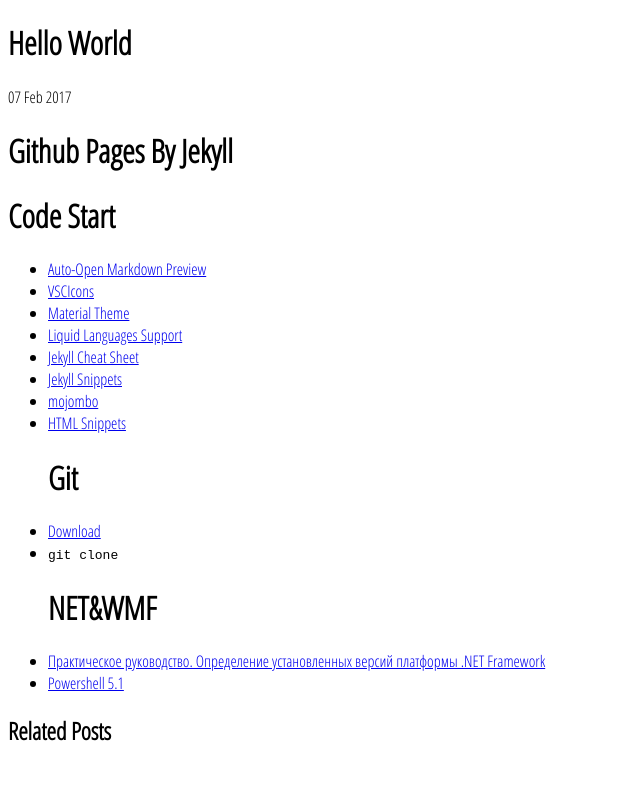
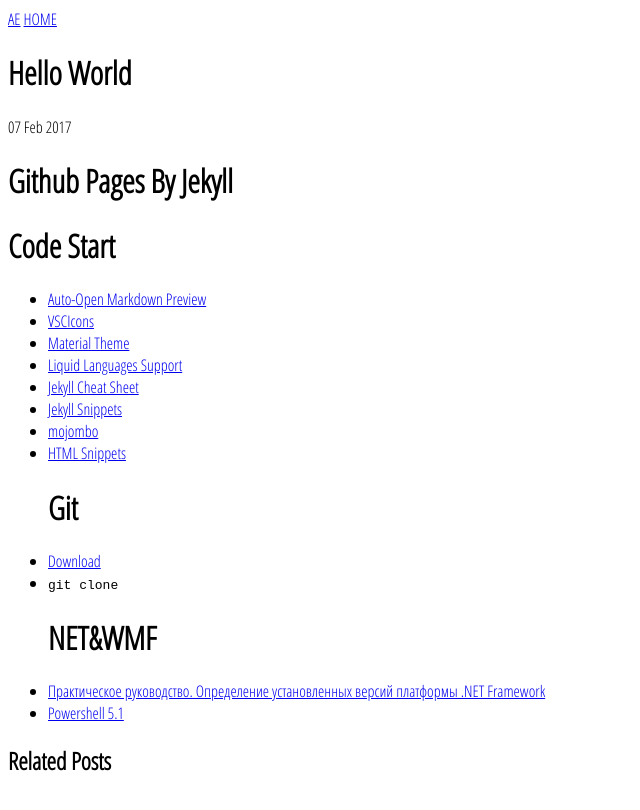
Before and after one commit to 4174/4174.github.io, a Jekyll site: the page built from _posts/2017-02-07-Hello-World.md, in a window 1280 px wide. Shown: the top 810 px of the page, without its empty margins (0-640 px from the left). Built offline with Jekyll 4.4.1, drawn with Linux system fonts in a browser that asks for light colours.

Commit message:
Title with home link.

```diff
--- a/_layouts/default.html
+++ b/_layouts/default.html
@@ -9,6 +9,12 @@
         <link href="/css/style.css" rel="stylesheet">
     </head>
     <body>
+        <div class="site">
+            <div class="title">
+                <a href="/">AE</a>
+                <a class="extra" href="/">HOME</a>
+            </div>
+        </div>
         {{ content }}
     </body>
 </html>
```
